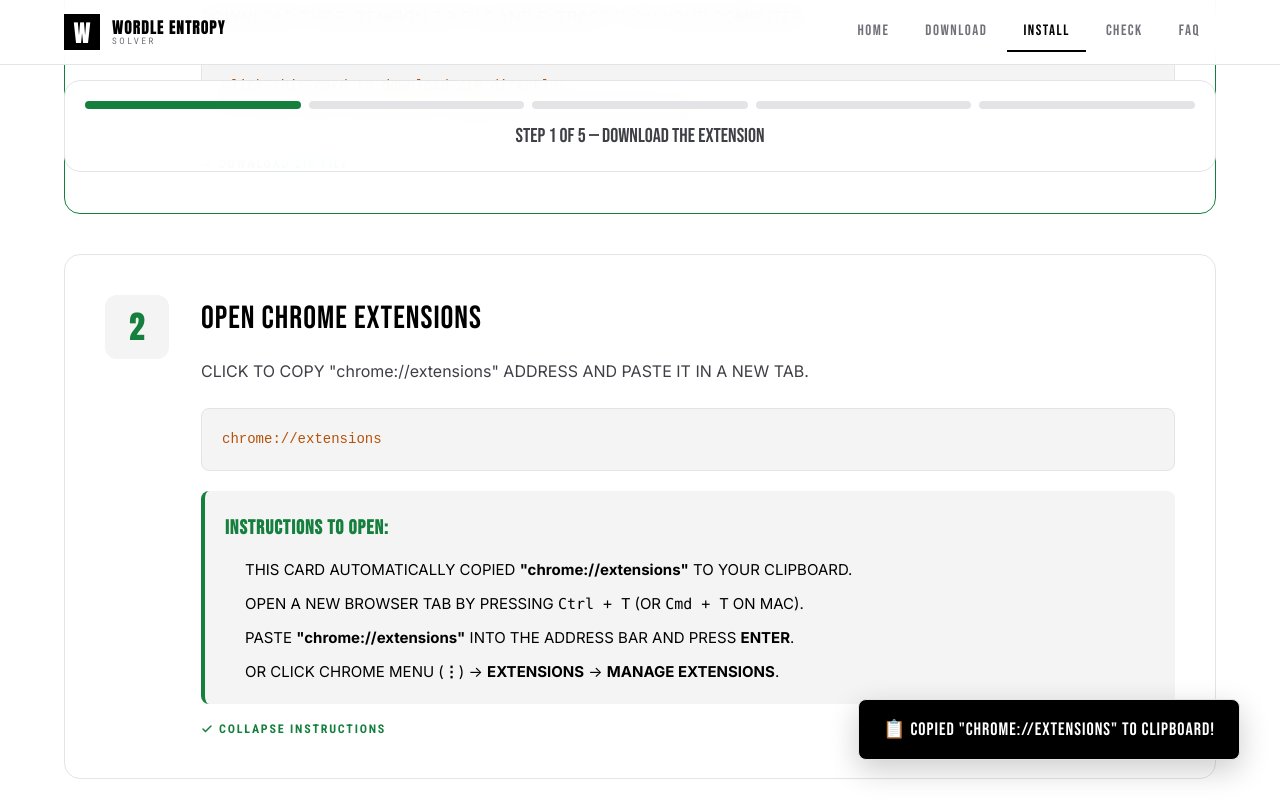
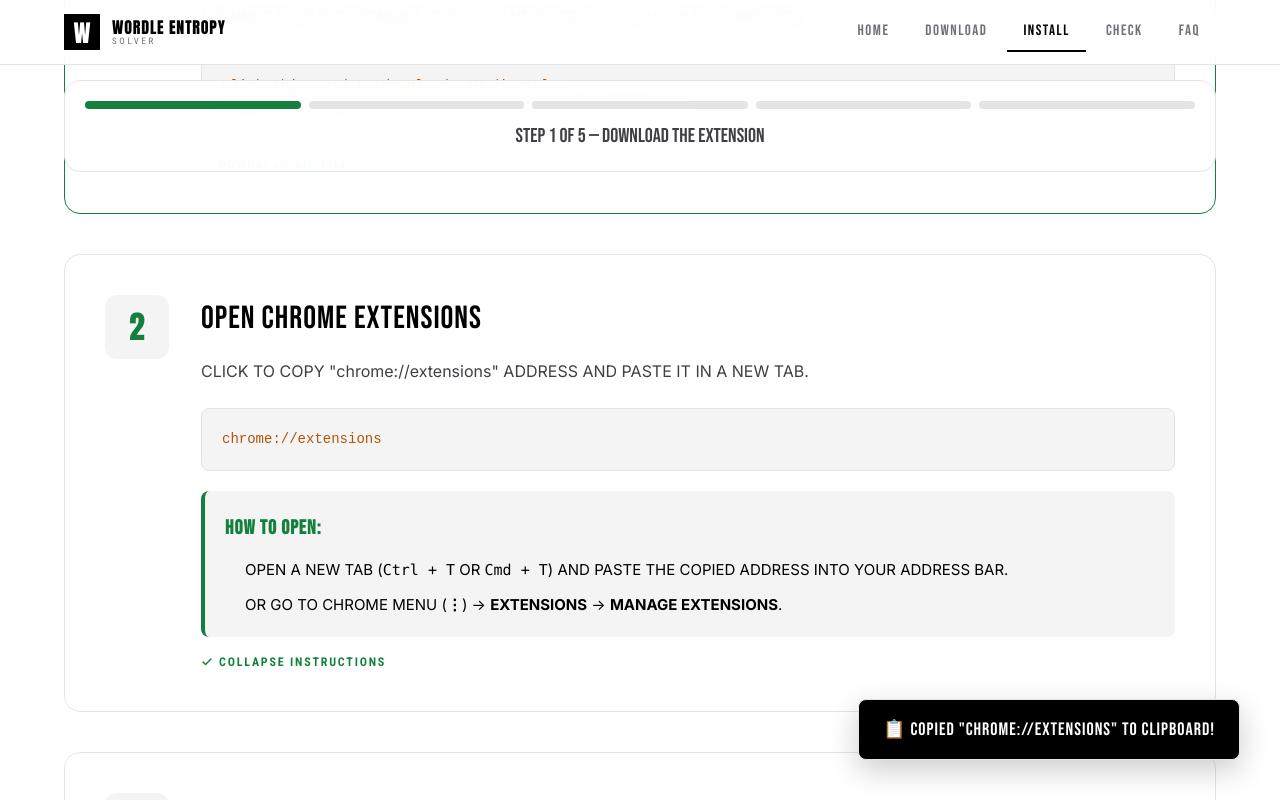
Before and after one commit to naitaj/wordle, a React (Vite) app: page /install in a window 1280 px wide. Both pictures are taken after a click on the element 416 px from the left and 424 px from the top of the page. Shown: the part 639-1439 px from the top of the page. Built offline with nearby package versions, Linux system fonts and the light colour scheme.

Commit message:
Shorten Card 2 expanded instruction text to 2 clean bullet points

```diff
--- a/src/pages/InstallGuidePage.tsx
+++ b/src/pages/InstallGuidePage.tsx
@@ -376,13 +376,11 @@ export const InstallGuidePage = () => {
                     }}
                   >
                     <div style={{ fontWeight: 700, marginBottom: '12px', textTransform: 'uppercase', color: 'var(--accent-green)', fontFamily: '"Bebas Neue", sans-serif', fontSize: '20px', letterSpacing: '1px' }}>
-                      INSTRUCTIONS TO OPEN:
+                      HOW TO OPEN:
                     </div>
                     <ol style={{ margin: 0, paddingLeft: '20px', display: 'flex', flexDirection: 'column', gap: '8px' }}>
-                      <li>THIS CARD AUTOMATICALLY COPIED <strong>"chrome://extensions"</strong> TO YOUR CLIPBOARD.</li>
-                      <li>OPEN A NEW BROWSER TAB BY PRESSING <code>Ctrl + T</code> (OR <code>Cmd + T</code> ON MAC).</li>
-                      <li>PASTE <strong>"chrome://extensions"</strong> INTO THE ADDRESS BAR AND PRESS <strong>ENTER</strong>.</li>
-                      <li>OR CLICK CHROME MENU (<strong>⋮</strong>) → <strong>EXTENSIONS</strong> → <strong>MANAGE EXTENSIONS</strong>.</li>
+                      <li>OPEN A NEW TAB (<code>Ctrl + T</code> OR <code>Cmd + T</code>) AND PASTE THE COPIED ADDRESS INTO YOUR ADDRESS BAR.</li>
+                      <li>OR GO TO CHROME MENU (<strong>⋮</strong>) → <strong>EXTENSIONS</strong> → <strong>MANAGE EXTENSIONS</strong>.</li>
                     </ol>
                   </motion.div>
                 )}
```
